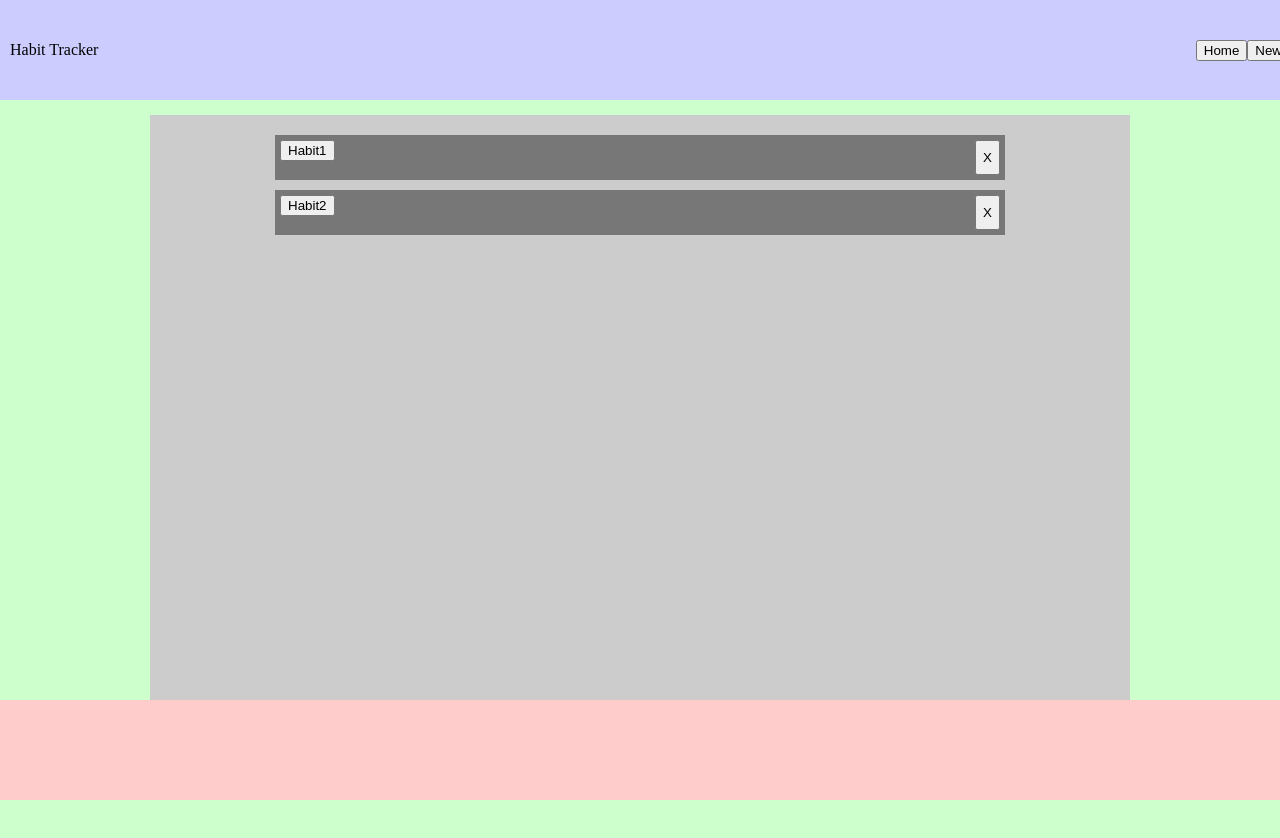
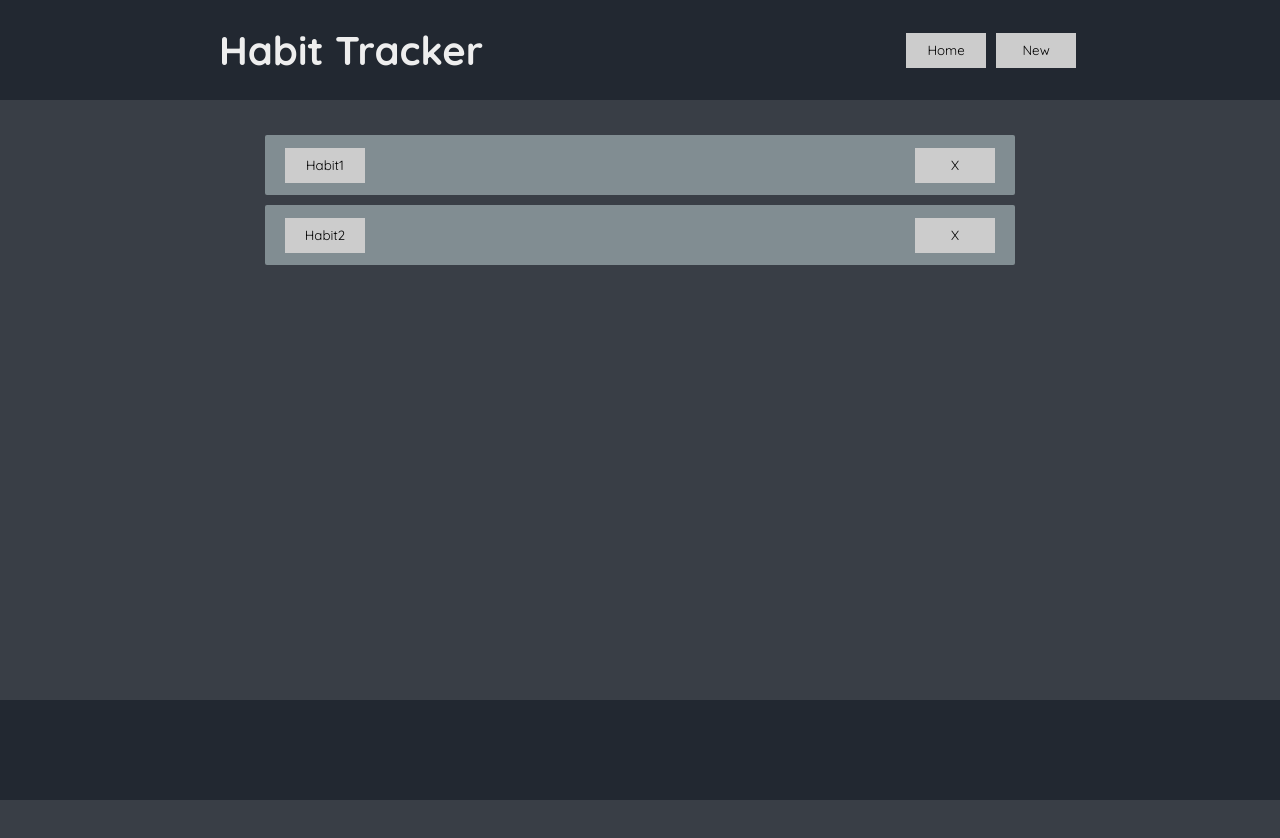
Before and after one commit to mmn92/habit-tracker, a React (Create React App) app: page / in a window 1280 px wide. Shown: the top 838 px of the page. Built offline with nearby package versions, Linux system fonts and the light colour scheme.

Commit message:
start adjusting project styling

```diff
--- a/public/index.html
+++ b/public/index.html
@@ -15,6 +15,9 @@
     <link rel="manifest" href="%PUBLIC_URL%/manifest.json" />
 
     <title>Habit Tracker</title>
+
+    <link href="https://fonts.googleapis.com/css?family=Quicksand:400,700" rel="stylesheet">
+
   </head>
   <body>
     <noscript>You need to enable JavaScript to run this app.</noscript>
--- a/src/Components/Details/styles.js
+++ b/src/Components/Details/styles.js
@@ -16,6 +16,6 @@ export const UncheckedSquare = styled.button`
 export const CheckedSquare = styled.button`
     height: 35px;
     width: 35px;
-    background: #00FF00;
+    background-color: var(--color-green-progress);
     border: solid green 1px;
 `;
--- a/src/Components/Footer/styles.js
+++ b/src/Components/Footer/styles.js
@@ -3,7 +3,7 @@ import styled from 'styled-components';
 export const FooterElement = styled.footer`
     position: fixed;
     bottom: 0;
-    background: #FFCCCC;
+    background-color: var(--color-negative-dark);
     height: 100px;
     width: 100vw;
 `;
--- a/src/Components/Habit/index.js
+++ b/src/Components/Habit/index.js
@@ -1,11 +1,10 @@
 import React from 'react';
 import { NavLink } from 'react-router-dom';
 import { HabitElement } from './styles';
-import { Button } from '../Button';
 
 export const Habit = (props) => (
     <HabitElement>
-        <NavLink to={`/details/${props.id}`}><Button text={props.name} path="/" /></NavLink>
+        <NavLink to={`/details/${props.id}`}><button>{props.name}</button></NavLink>
         <button name={props.id} onClick={props.handleDelete}> X </button>
     </HabitElement>
 );
--- a/src/Components/Habit/styles.js
+++ b/src/Components/Habit/styles.js
@@ -3,9 +3,11 @@ import styled from 'styled-components';
 export const HabitElement = styled.div`
     display: flex;
     justify-content: space-between;
+    align-items: center;
     width: 75%;
-    height: 35px;
+    height: 50px;
     margin: 10px auto;
-    padding: 5px;
-    background: #777777;
+    padding: 5px 15px;
+    border-radius: 2px;
+    background-color: var(--color-positive-dark);
 `;
--- a/src/Components/HabitsContainer/styles.js
+++ b/src/Components/HabitsContainer/styles.js
@@ -4,6 +4,5 @@ export const Container = styled.div`
     width: 75%;
     min-height: 75vh;
     margin: 15px auto;
-    background: #CCCCCC;
     padding: 10px;
 `;
--- a/src/Components/Header/index.js
+++ b/src/Components/Header/index.js
@@ -1,14 +1,13 @@
 import React from 'react';
 import { NavLink } from 'react-router-dom';
 import { HeaderElement, Title } from './styles';
-import { Button } from '../Button';
 
 export const Header = () => (
     <HeaderElement>
         <Title>Habit Tracker</Title>
         <div>
-            <NavLink to="/"><Button text="Home" path="/" /></NavLink>
-            <NavLink to="/new"><Button text="New" path="/new" /></NavLink>
+            <NavLink to="/"><button>Home</button></NavLink>
+            <NavLink to="/new"><button>New</button></NavLink>
         </div>
     </HeaderElement>
 );
--- a/src/Components/Header/styles.js
+++ b/src/Components/Header/styles.js
@@ -4,14 +4,16 @@ export const HeaderElement = styled.header`
     position: fixed;
     top: 0;
     display: flex;
-    justify-content: space-between;
+    justify-content: space-around;
     align-items: center;
-    background: #CCCCFF;
+    background-color: var(--color-negative-dark);
     height: 100px;
     width: 100vw;
     padding: 0 10px;
 `;
 
 export const Title = styled.h1`
-
+    font-size: 40px;
+    font-weight: bold;
+    color: var(--color-positive);
 `;
--- a/src/Components/Main/styles.js
+++ b/src/Components/Main/styles.js
@@ -1,7 +1,6 @@
 import styled from 'styled-components';
 
 export const MainContent = styled.main`
-    background: #CCFFCC;
     min-height: 100vh;
     padding-top: 100px;
     padding-bottom: 100px;
--- a/src/index.js
+++ b/src/index.js
@@ -4,9 +4,13 @@ import App from './App';
 import * as serviceWorker from './serviceWorker';
 
 import Reset from './styles/generic/Reset';
+import Base from './styles/Base';
+import Colors from './styles/settings/Colors';
 
 ReactDOM.render(<Fragment>
+                    <Colors />
                     <Reset />
+                    <Base />
                     <App />
                 </Fragment>, document.getElementById('root'));
 
--- a/src/styles/Base/index.js
+++ b/src/styles/Base/index.js
@@ -3,11 +3,16 @@ import { createGlobalStyle } from 'styled-components';
 const Base = createGlobalStyle`
     body {
         font-family: 'Quicksand', sans-serif;
+        background-color: var(--color-negative);
+        color: var(--color-positive);
     }
     button {
         font-family: 'Quicksand', sans-serif;
         height: 35px;
         width: 80px;
+        background-color: #CCCCCC;
+        border: none;
+        margin: 5px;
     }
 `;
 
```
